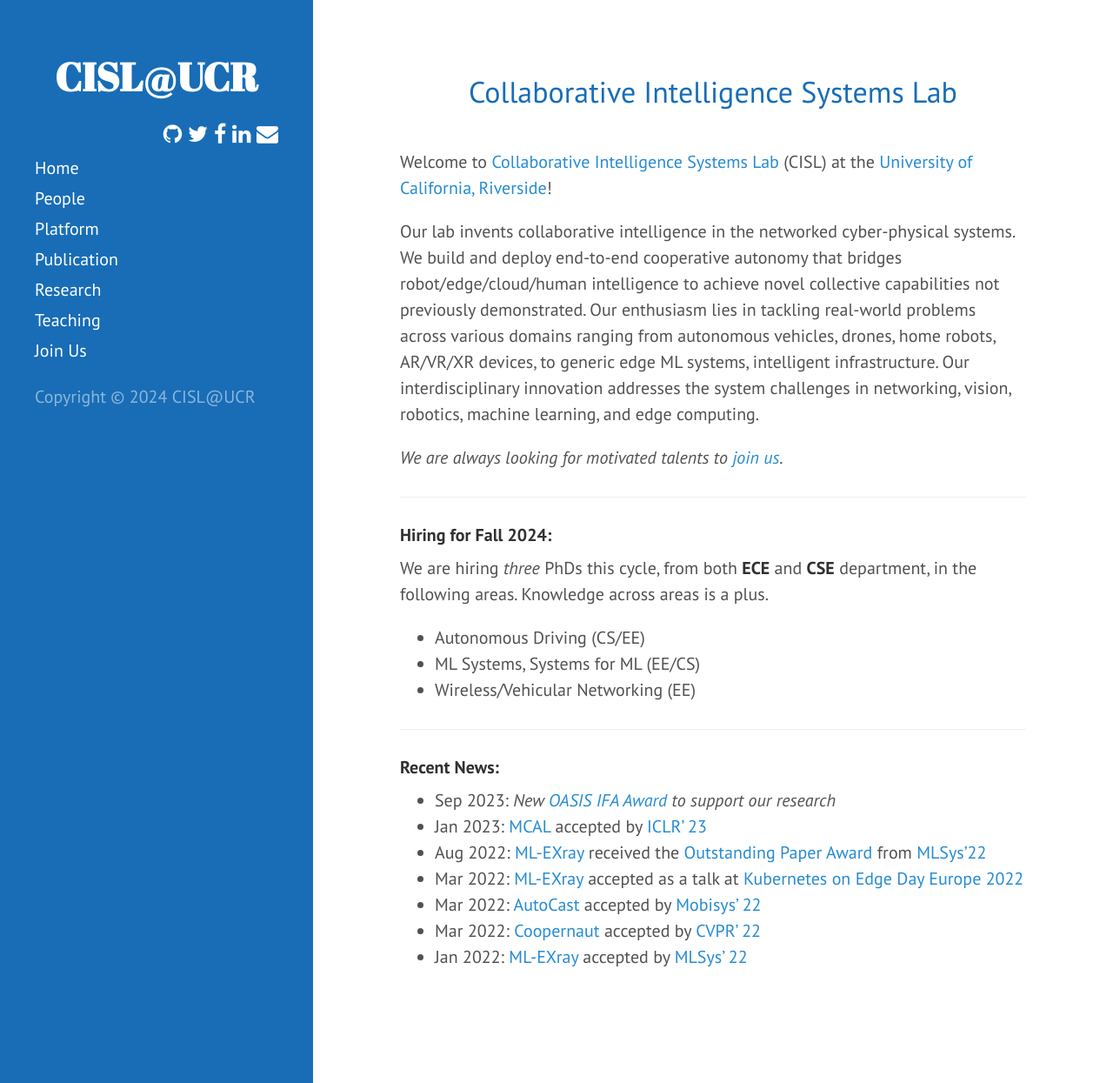
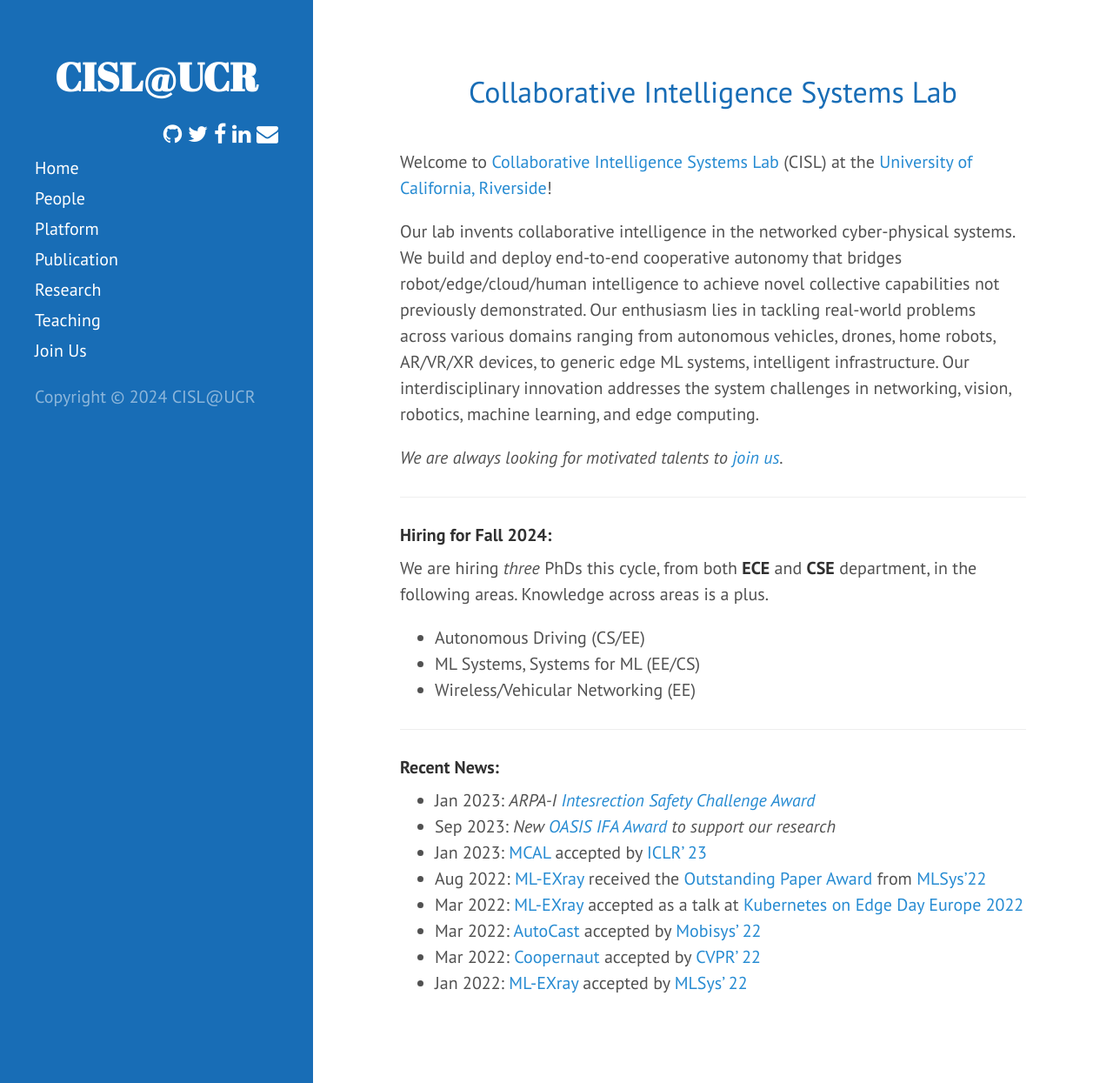
Before and after one commit to UCR-CISL/UCR-CISL.github.io, a Jekyll site: the page built from index.md, in a window 1280 px wide and 1245 px high. Shown: the whole window at 87% size. Built offline with Jekyll 4.4.1, drawn with Linux system fonts in a browser that asks for light colours; a style sheet for code colours, icons or effects is not loaded.

Commit message:
Update index.md

```diff
--- a/index.md
+++ b/index.md
@@ -24,6 +24,7 @@ We are hiring *three* PhDs this cycle, from both **ECE** and **CSE** department,
 <hr>
 #### Recent News:
 
+* Jan 2023: *ARPA-I [Intesrection Safety Challenge Award](https://www.transportation.gov/briefing-room/us-dot-announces-winners-intersection-safety-challenge)*
 * Sep 2023: *New [OASIS IFA Award](https://mcusercontent.com/16b960a15758a2e9f6cc8140d/files/10cd5110-9bf7-972e-94e4-7655e311e16a/OASIS_IFA_2nd_Round_Large_and_Small_Awards_compressed.pdf) to support our research*
 * Jan 2023: [MCAL](https://openreview.net/pdf?id=1FxRPKrH8bw) accepted by [ICLR' 23](https://iclr.cc/Conferences/2023)
 * Aug 2022: [ML-EXray](https://arxiv.org/abs/2111.04779) received the [Outstanding Paper Award](https://mlsys.org/virtual/2022/oral/2155) from [MLSys'22](https://mlsys.org/Conferences/2022)
```
